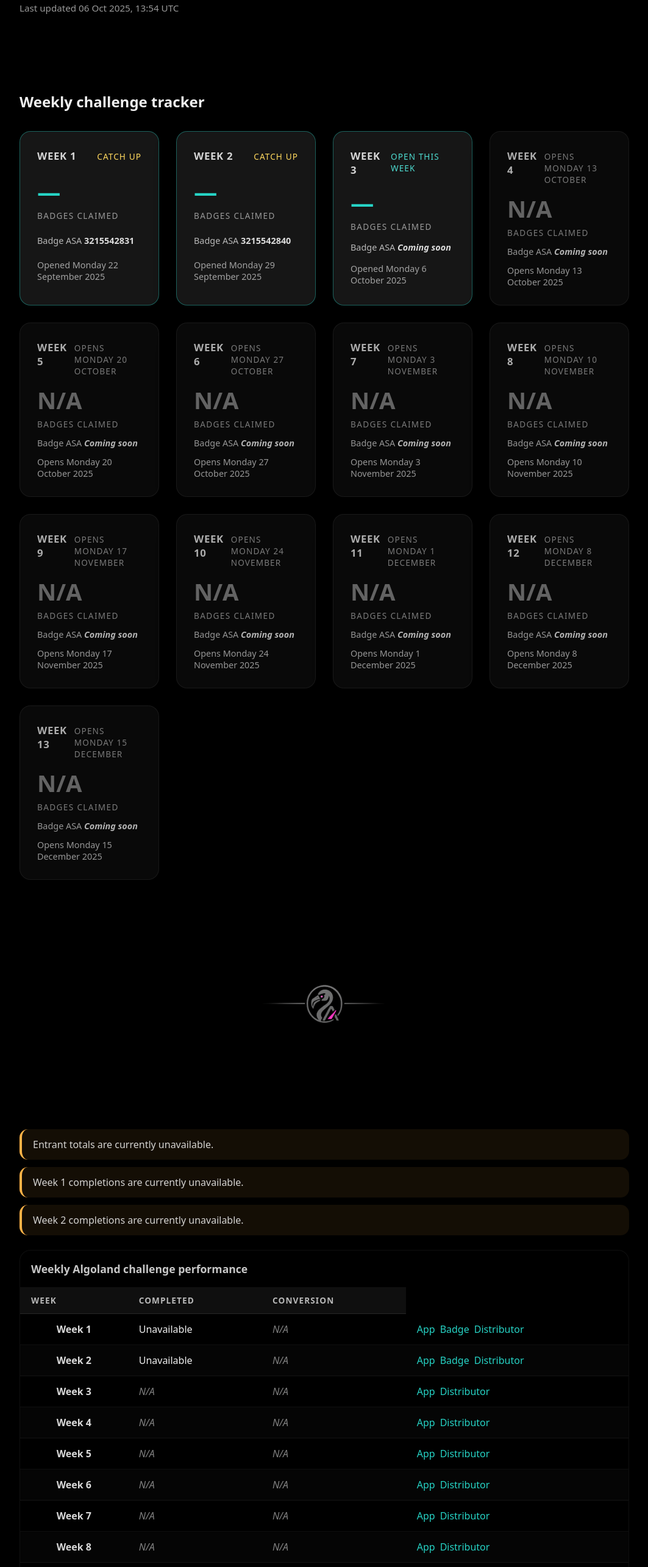
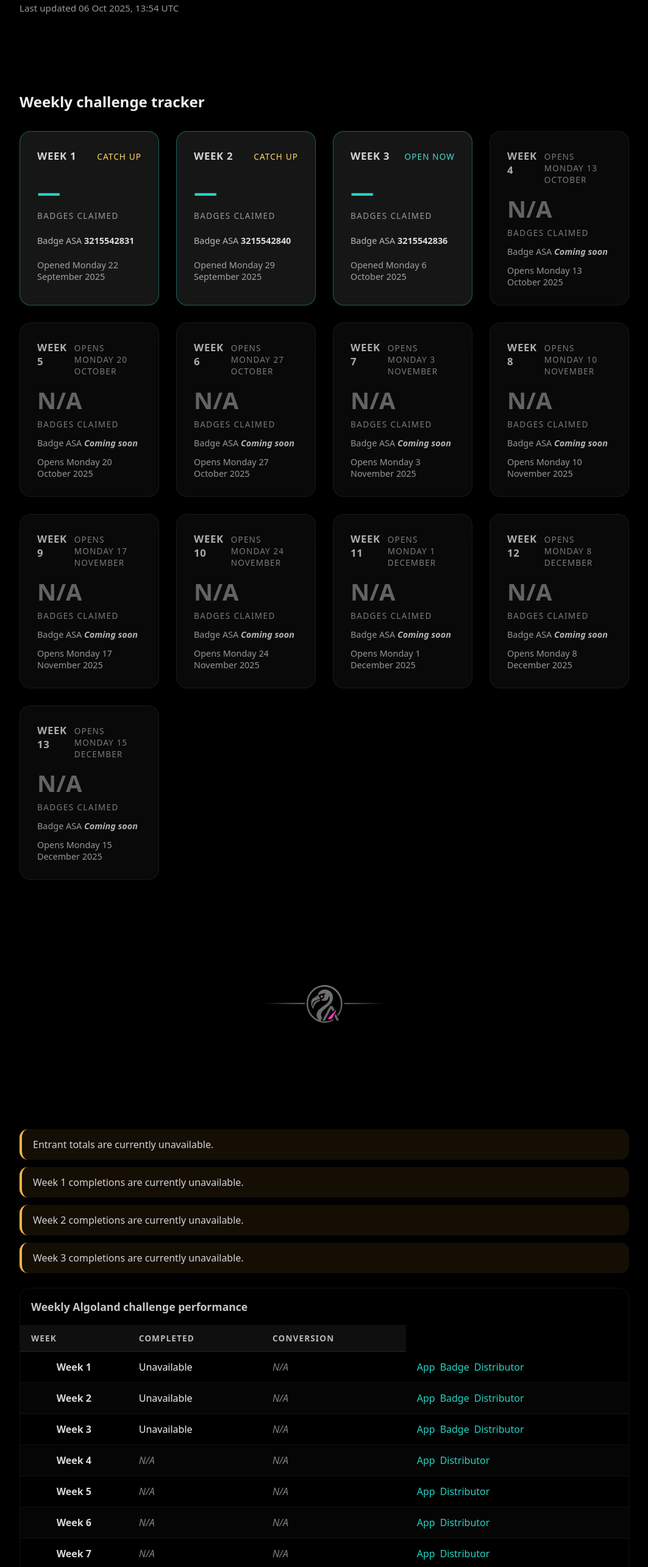
Before and after one commit to LadyEmNet/EmNet-site, a website: page algoland.html in a window 1280 px wide. Shown: the part 1180-3750 px from the top of the page at 61% size, without its empty margins (108-1171 px from the left). Drawn offline with Linux system fonts and the light colour scheme; no server answers.

```diff
--- a/algoland.html
+++ b/algoland.html
@@ -327,8 +327,8 @@
               <td data-col="badge" class="is-hidden-column">3215542836</td>
               <td data-col="distributor" data-distributor-index="0" class="is-hidden-column"></td>
               <td data-col="entrants" title="Wallets opted in to application 3215540125." class="is-hidden-column">—</td>
-              <td data-col="completed">N/A</td>
-              <td data-col="conversion">N/A</td>
+              <td data-col="completed" title="Wallets that received the week’s badge from the official distributor.">—</td>
+              <td data-col="conversion">—</td>
               <td data-col="links" class="is-hidden-column"></td>
             </tr>
             <tr data-week="4">
--- a/assets/algoland.js
+++ b/assets/algoland.js
@@ -14,7 +14,7 @@
   const weeksConfig = [
     { week: 1, assetId: '3215542831', distributors: [DEFAULT_DISTRIBUTOR], opensOn: '2025-09-22' },
     { week: 2, assetId: '3215542840', distributors: [DEFAULT_DISTRIBUTOR], opensOn: '2025-09-29' },
-    { week: 3, assetId: '', distributors: [DEFAULT_DISTRIBUTOR], opensOn: '2025-10-06' },
+    { week: 3, assetId: '3215542836', distributors: [DEFAULT_DISTRIBUTOR], opensOn: '2025-10-06' },
     { week: 4, assetId: '', distributors: [DEFAULT_DISTRIBUTOR], opensOn: '2025-10-13' },
     { week: 5, assetId: '', distributors: [DEFAULT_DISTRIBUTOR], opensOn: '2025-10-20' },
     { week: 6, assetId: '', distributors: [DEFAULT_DISTRIBUTOR], opensOn: '2025-10-27' },
```
